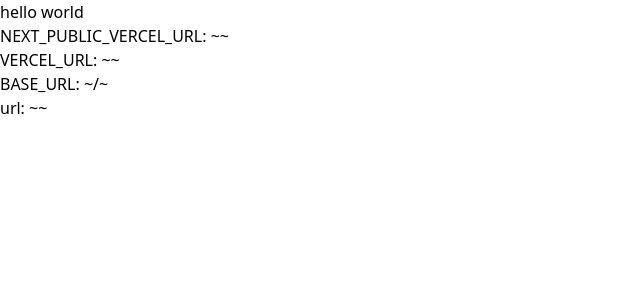
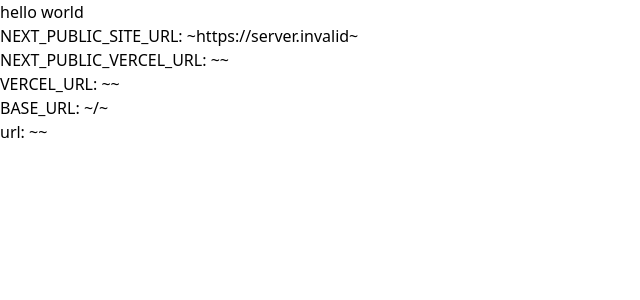
Before and after one commit to RiwnOg/jester-app, a Next.js app: page / in a window 1280 px wide. Shown: the top 300 px of the page, without its empty margins (0-640 px from the left). Built offline with nearby package versions, Linux system fonts and the light colour scheme; no server answers.

Commit message:
Sire Url

```diff
--- a/src/app/page.tsx
+++ b/src/app/page.tsx
@@ -8,6 +8,7 @@ export default async function Home() {
   return (
     <div>
       <p>hello world </p>
+      <p>NEXT_PUBLIC_SITE_URL: ~{process.env.NEXT_PUBLIC_SITE_URL}~ </p>
       <p>NEXT_PUBLIC_VERCEL_URL: ~{process.env.NEXT_PUBLIC_VERCEL_URL}~ </p>
       <p>VERCEL_URL: ~{process.env.VERCEL_URL}~</p>
       <p>BASE_URL: ~{process.env.BASE_URL}~</p>
```
